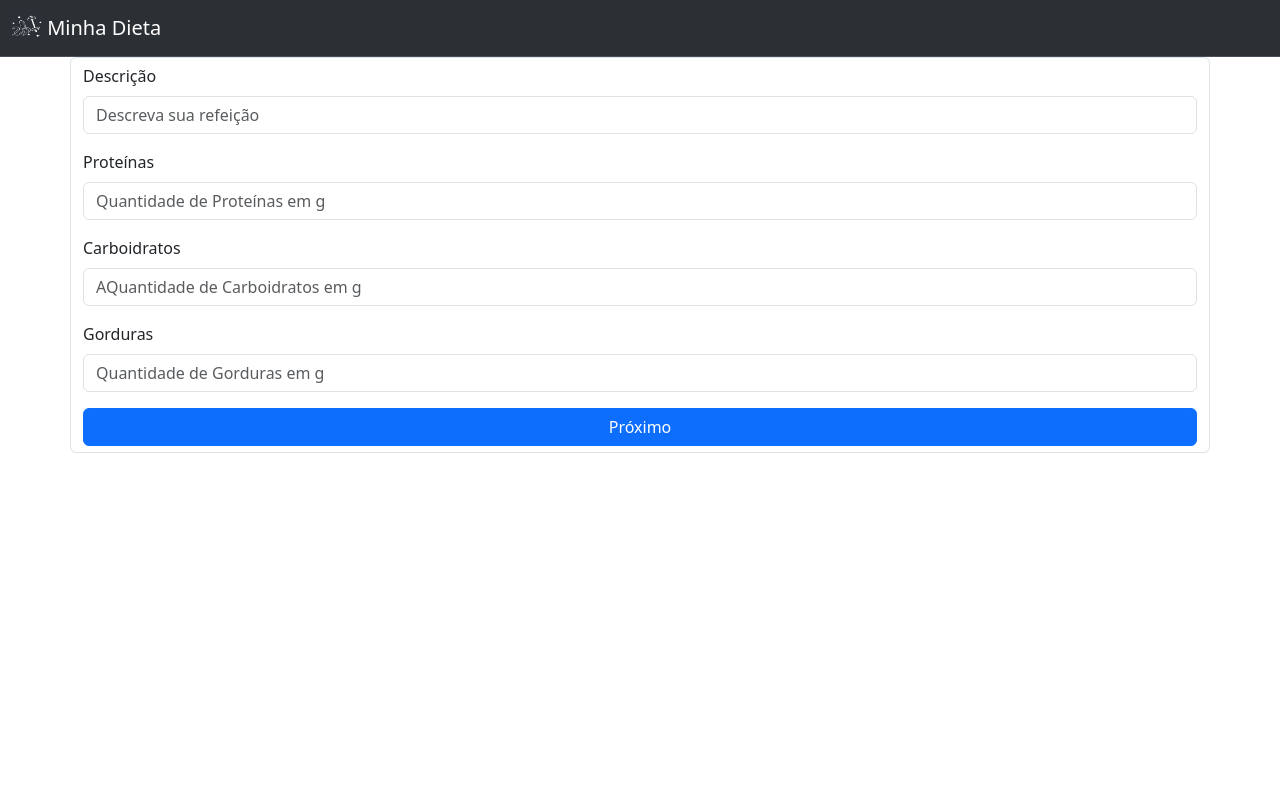
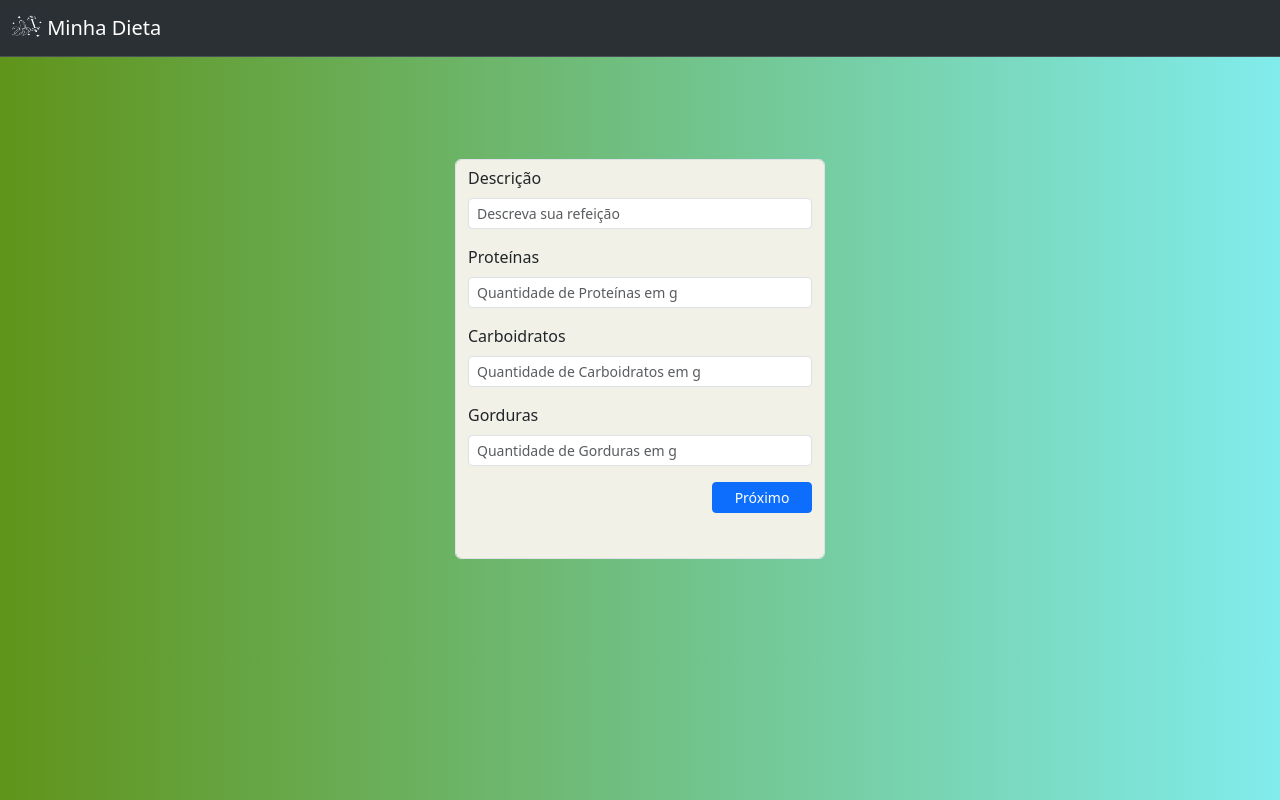
Before and after one commit to igordanii/minha_dieta, a Flask app: page / in a window 1280 px wide. Run offline with Flask 3, Linux system fonts and the light colour scheme.

Commit message:
adding style

```diff
--- a/static/styles/style.css
+++ b/static/styles/style.css
@@ -1,4 +1,28 @@
-.centered {
-    margin: 0 auto !important;
-    float: none !important;
+body {
+    background: #00b894;
+    background: linear-gradient(to right, #60941a, #81ecec);
+    background: -webkit-linear-gradient(to right, #60941a, #81ecec);
 }
+
+.form-container{
+    width: 370px;
+    height: 400px;
+    margin: 8% auto;
+    background-color: #f2f1e8;
+
+}
+input {
+    width: 100px;
+}
+.food-pages {
+    left:450px;
+}
+
+.button-div{
+    float:right;
+}
+
+button{
+    width: 100px;
+
+}
--- a/templates/base.html
+++ b/templates/base.html
@@ -8,7 +8,7 @@
         <link rel="stylesheet" href="{{url_for('static', filename='styles/style.css')}}"/>
     </head>
     <body>
-      <header>
+      <header class="header">
         <nav class="navbar bg-body-tertiary navbar-expand{-sm|-md|-lg|-xl|-xxl} bg-dark border-bottom border-body" data-bs-theme="dark">
           <div class="container-fluid">
             <a class="navbar-brand" href="/">
--- a/templates/index.html
+++ b/templates/index.html
@@ -1,26 +1,26 @@
 {% extends "base.html" %}
 {% block page_title %}Minha Dieta{% endblock %}
 {% block content %}
-<div class="container form-control align-items-center centered">
+
+    <form id="page1" class="container form-control form-container">
         <div class="mb-3">
             <label for="formGroupExampleInput" class="form-label">Descrição</label>
-        <input type="text" class="form-control" id="formGroupExampleInput" placeholder="Descreva sua refeição">
+            <input type="text" class="form-control form-control-sm" id="formGroupExampleInput" placeholder="Descreva sua refeição">
         </div>
         <div class="mb-3">
             <label for="formGroupExampleInput2" class="form-label">Proteínas</label>
-        <input type="text" class="form-control" id="formGroupExampleInput2" placeholder="Quantidade de Proteínas em g">
+            <input type="text" class="form-control form-control-sm" id="formGroupExampleInput2" placeholder="Quantidade de Proteínas em g">
         </div>
         <div class="mb-3">
             <label for="formGroupExampleInput2" class="form-label">Carboidratos</label>
-        <input type="text" class="form-control" id="formGroupExampleInput2" placeholder="AQuantidade de Carboidratos em g">
+            <input type="text" class="form-control form-control-sm" id="formGroupExampleInput2" placeholder="Quantidade de Carboidratos em g">
         </div>
         <div class="mb-3">
             <label for="formGroupExampleInput2" class="form-label">Gorduras</label>
-        <input type="text" class="form-control" id="formGroupExampleInput2" placeholder="Quantidade de Gorduras em g">
+            <input type="text" class="form-control form-control-sm" id="formGroupExampleInput2" placeholder="Quantidade de Gorduras em g">
         </div>
-    <div class="d-grid gap-2" type="submit">
-        <button type="button" class="btn btn-primary">Próximo</button>
+        <div class="d-grid gap-2 button-div" type="submit">
+            <button type="button" class="btn btn-primary btn-sm">Próximo</button>
         </div>
-
-</div>
+    </form>
   {% endblock %}
```
Also changed, not shown: templates/food_form.html (added, +21 -0 lines). Lines whose indentation alone changed are shown as unchanged.
